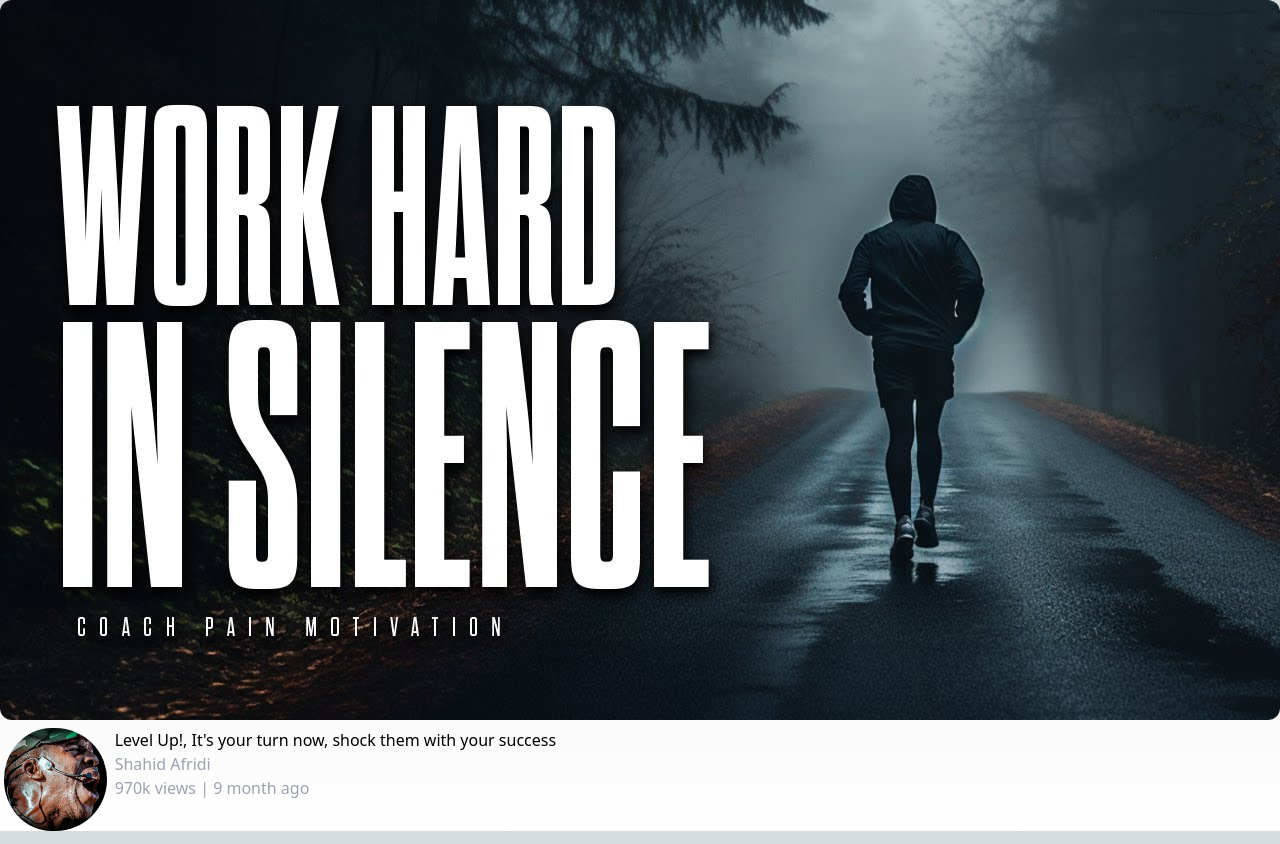
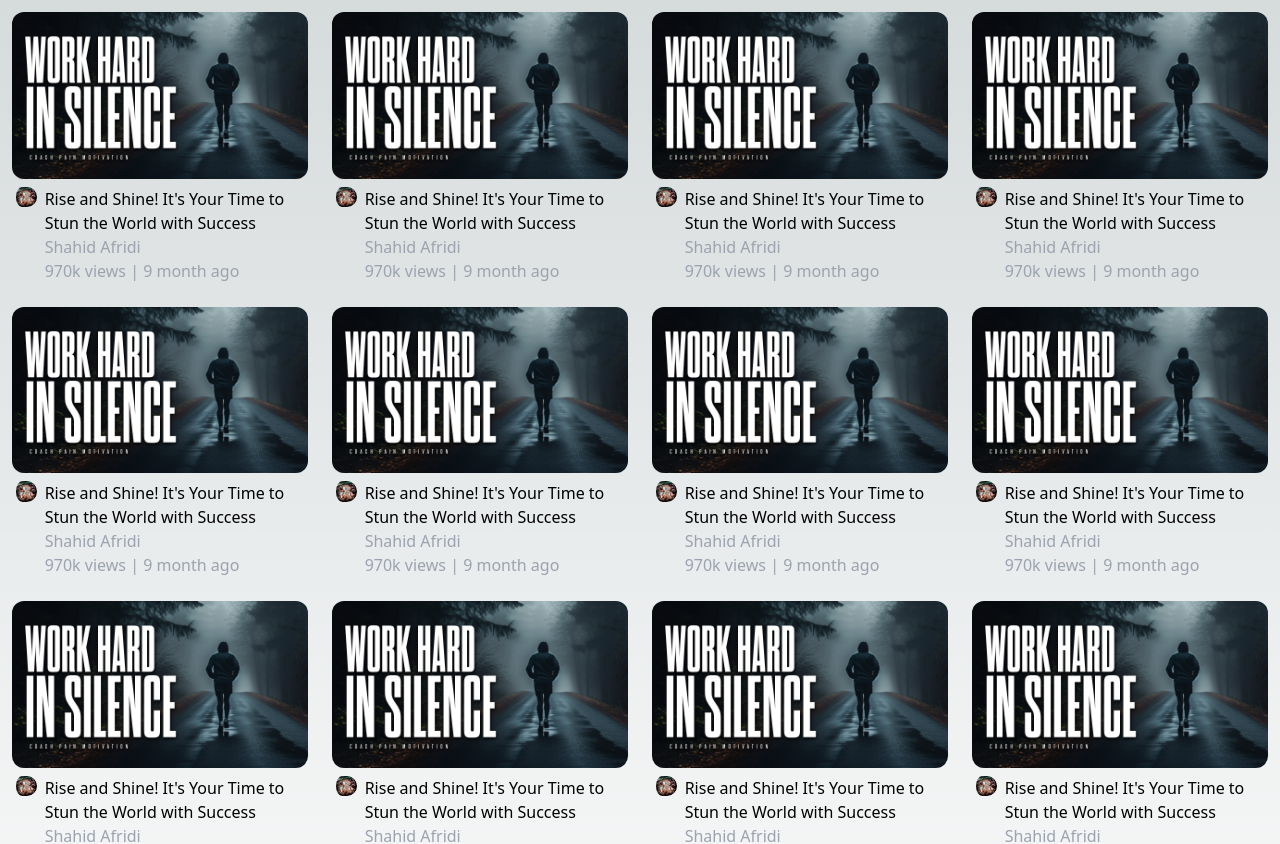
Before and after one commit to Aapush01/WatchVerse, a Next.js app in the folder watch-verse/: page / in a window 1280 px wide. Shown: the top 844 px of the page. Built offline with nearby package versions, Linux system fonts and the light colour scheme.

Commit message:
adding VideoGrid

```diff
--- a/watch-verse/src/components/VideoCard.tsx
+++ b/watch-verse/src/components/VideoCard.tsx
@@ -1,6 +1,6 @@
 
 export function VideoCrad(props: any) {
-    return <div>
+    return <div className="p-3">
         <img className="rounded-xl" src={props.thumbnailImg} alt="thumbnail img" />
         <div className="grid grid-cols-12 pt-2 ">
             <div className="col-span-1">
--- /dev/null
+++ b/watch-verse/src/components/VideoGrid.tsx
@@ -0,0 +1,132 @@
+import { VideoCrad } from "./VideoCard"
+
+const VIDEOS = [{
+    thumbnailImg: "img.jpg",
+    AuthorImg: "img1.jpg" ,
+    title: "Rise and Shine! It's Your Time to Stun the World with Success",
+    author: "Shahid Afridi",
+    views: "970k",
+    timestamp: "9 month ago"
+},{
+    thumbnailImg: "img.jpg",
+    AuthorImg: "img1.jpg" ,
+    title: "Rise and Shine! It's Your Time to Stun the World with Success",
+    author: "Shahid Afridi",
+    views: "970k",
+    timestamp: "9 month ago"
+},{
+    thumbnailImg: "img.jpg",
+    AuthorImg: "img1.jpg" ,
+    title: "Rise and Shine! It's Your Time to Stun the World with Success",
+    author: "Shahid Afridi",
+    views: "970k",
+    timestamp: "9 month ago"
+},{
+    thumbnailImg: "img.jpg",
+    AuthorImg: "img1.jpg" ,
+    title: "Rise and Shine! It's Your Time to Stun the World with Success",
+    author: "Shahid Afridi",
+    views: "970k",
+    timestamp: "9 month ago"
+},{
+    thumbnailImg: "img.jpg",
+    AuthorImg: "img1.jpg" ,
+    title: "Rise and Shine! It's Your Time to Stun the World with Success",
+    author: "Shahid Afridi",
+    views: "970k",
+    timestamp: "9 month ago"
+},{
+    thumbnailImg: "img.jpg",
+    AuthorImg: "img1.jpg" ,
+    title: "Rise and Shine! It's Your Time to Stun the World with Success",
+    author: "Shahid Afridi",
+    views: "970k",
+    timestamp: "9 month ago"
+},{
+    thumbnailImg: "img.jpg",
+    AuthorImg: "img1.jpg" ,
+    title: "Rise and Shine! It's Your Time to Stun the World with Success",
+    author: "Shahid Afridi",
+    views: "970k",
+    timestamp: "9 month ago"
+},{
+    thumbnailImg: "img.jpg",
+    AuthorImg: "img1.jpg" ,
+    title: "Rise and Shine! It's Your Time to Stun the World with Success",
+    author: "Shahid Afridi",
+    views: "970k",
+    timestamp: "9 month ago"
+},{
+    thumbnailImg: "img.jpg",
+    AuthorImg: "img1.jpg" ,
+    title: "Rise and Shine! It's Your Time to Stun the World with Success",
+    author: "Shahid Afridi",
+    views: "970k",
+    timestamp: "9 month ago"
+},{
+    thumbnailImg: "img.jpg",
+    AuthorImg: "img1.jpg" ,
+    title: "Rise and Shine! It's Your Time to Stun the World with Success",
+    author: "Shahid Afridi",
+    views: "970k",
+    timestamp: "9 month ago"
+},{
+    thumbnailImg: "img.jpg",
+    AuthorImg: "img1.jpg" ,
+    title: "Rise and Shine! It's Your Time to Stun the World with Success",
+    author: "Shahid Afridi",
+    views: "970k",
+    timestamp: "9 month ago"
+},{
+    thumbnailImg: "img.jpg",
+    AuthorImg: "img1.jpg" ,
+    title: "Rise and Shine! It's Your Time to Stun the World with Success",
+    author: "Shahid Afridi",
+    views: "970k",
+    timestamp: "9 month ago"
+},{
+    thumbnailImg: "img.jpg",
+    AuthorImg: "img1.jpg" ,
+    title: "Rise and Shine! It's Your Time to Stun the World with Success",
+    author: "Shahid Afridi",
+    views: "970k",
+    timestamp: "9 month ago"
+},{
+    thumbnailImg: "img.jpg",
+    AuthorImg: "img1.jpg" ,
+    title: "Rise and Shine! It's Your Time to Stun the World with Success",
+    author: "Shahid Afridi",
+    views: "970k",
+    timestamp: "9 month ago"
+},{
+    thumbnailImg: "img.jpg",
+    AuthorImg: "img1.jpg" ,
+    title: "Rise and Shine! It's Your Time to Stun the World with Success",
+    author: "Shahid Afridi",
+    views: "970k",
+    timestamp: "9 month ago"
+},{
+    thumbnailImg: "img.jpg",
+    AuthorImg: "img1.jpg" ,
+    title: "Rise and Shine! It's Your Time to Stun the World with Success",
+    author: "Shahid Afridi",
+    views: "970k",
+    timestamp: "9 month ago"
+}
+
+]
+export function VideoGrid() {
+    return <div className="grid grid-cols-1 md:grid-cols-2 lg:grid-cols-4">
+        {VIDEOS.map(video => <div>
+            <VideoCrad thumbnailImg={video.thumbnailImg}
+                  AuthorImg={video.AuthorImg}
+                  title={video.title}
+                  author={video.author}
+                  views={video.views}
+                  timestamp={video.timestamp} />
+        </div> )}
+
+
+    </div>
+
+}
--- a/watch-verse/src/pages/index.tsx
+++ b/watch-verse/src/pages/index.tsx
@@ -1,18 +1,13 @@
 import Image from "next/image";
 import { Inter } from "next/font/google";
-import {VideoCrad} from "@/components/VideoCard";
+import {VideoGrid} from "@/components/VideoGrid";
 
 const inter = Inter({ subsets: ["latin"] });
 
 export default function Home() {
   return (
     <div>
-       <VideoCrad thumbnailImg={"img.jpg"}
-                  AuthorImg={"img1.jpg"}
-                  title={"Level Up!, It's your turn now, shock them with your success"}
-                  author={"Shahid Afridi"}
-                  views={"970k"}
-                  timestamp="9 month ago" />
+        <VideoGrid></VideoGrid>
     </div>
   );
 }
```
